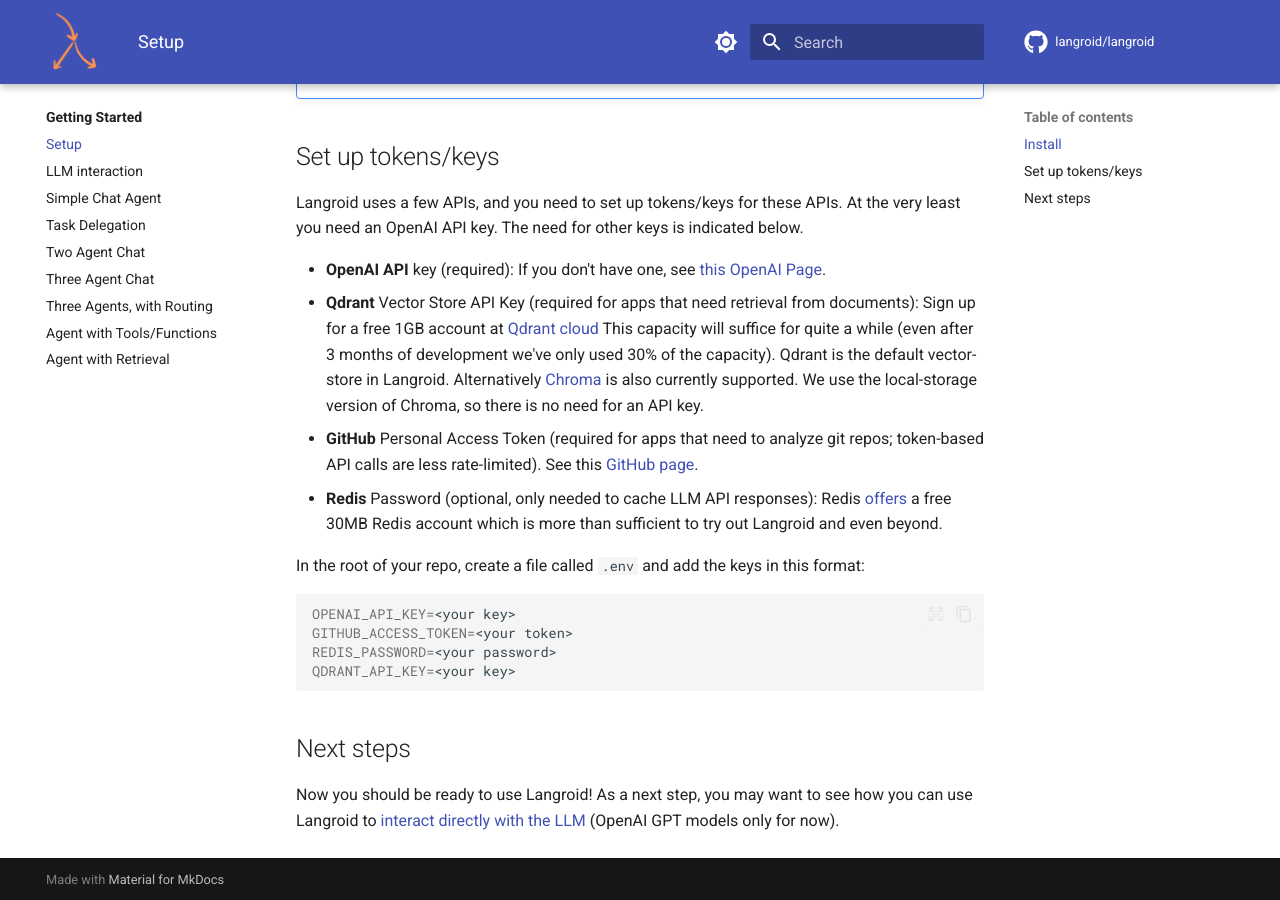
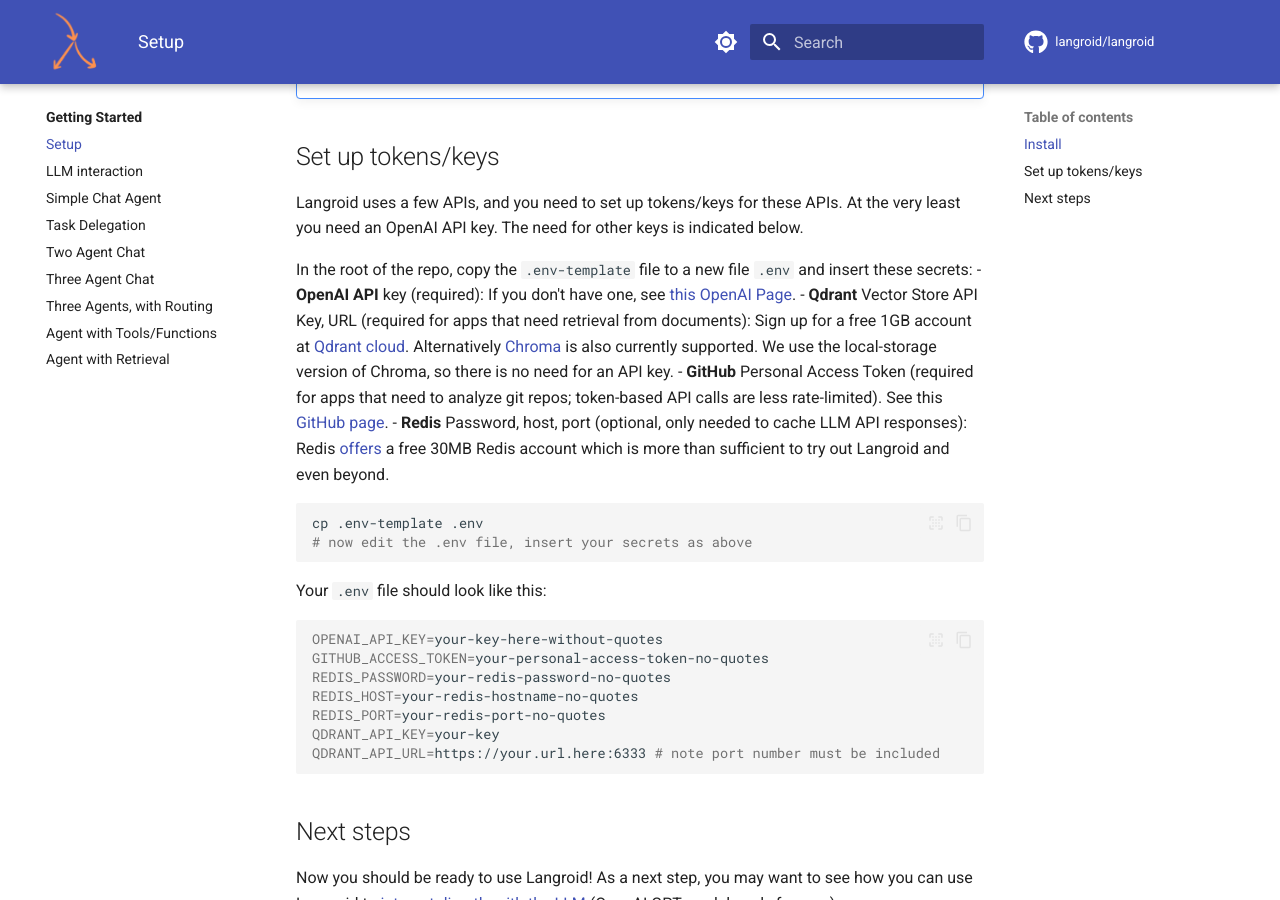
Before and after one commit to langroid/langroid, an MkDocs documentation site: the page built from docs/quick-start/setup.md, in a window 1280 px wide and 900 px high, scrolled down 824 px. Built offline with MkDocs 1.6.1 and Material for MkDocs 9.7.7, drawn with Linux system fonts in a browser that asks for light colours; comment, search, counter and statistics services are not loaded.

Commit message:
redis, qdrant config, instrucs

````diff
--- a/docs/quick-start/setup.md
+++ b/docs/quick-start/setup.md
@@ -37,26 +37,33 @@
 At the very least you need an OpenAI API key.
 The need for other keys is indicated below.
 
+In the root of the repo, copy the `.env-template` file to a new file `.env` and
+insert these secrets:
 - **OpenAI API** key (required): If you don't have one, see [this OpenAI Page](https://help.openai.com/en/collections/3675940-getting-started-with-openai-api).
-- **Qdrant** Vector Store API Key (required for apps that need retrieval from
-  documents): Sign up for a free 1GB account at [Qdrant cloud](https://cloud.qdrant.io)
-  This capacity will suffice for quite a while (even after 3 months of
-  development we've only used 30% of the capacity). Qdrant is the default
-  vector-store in Langroid. Alternatively [Chroma](https://docs.trychroma.com/) is also currently supported. We use the local-storage version of Chroma, so there is no need for an
-  API key.
+- **Qdrant** Vector Store API Key, URL (required for apps that need retrieval from
+  documents): Sign up for a free 1GB account at [Qdrant cloud](https://cloud.qdrant.io).
+  Alternatively [Chroma](https://docs.trychroma.com/) is also currently supported.
+  We use the local-storage version of Chroma, so there is no need for an API key.
 - **GitHub** Personal Access Token (required for apps that need to analyze git
   repos; token-based API calls are less rate-limited). See this
-    [GitHub page](https://docs.github.com/en/authentication/keeping-your-account-and-data-secure/managing-your-personal-access-tokens).
-- **Redis** Password (optional, only needed to cache LLM API responses):
+  [GitHub page](https://docs.github.com/en/authentication/keeping-your-account-and-data-secure/managing-your-personal-access-tokens).
+- **Redis** Password, host, port (optional, only needed to cache LLM API responses):
   Redis [offers](https://redis.com/try-free/) a free 30MB Redis account
   which is more than sufficient to try out Langroid and even beyond.
 
-In the root of your repo, create a file called `.env` and add the keys in this format:
 ```bash
-OPENAI_API_KEY=<your key>
-GITHUB_ACCESS_TOKEN=<your token>
-REDIS_PASSWORD=<your password>
-QDRANT_API_KEY=<your key>
+cp .env-template .env
+# now edit the .env file, insert your secrets as above
+```
+Your `.env` file should look like this:
+```bash
+OPENAI_API_KEY=your-key-here-without-quotes
+GITHUB_ACCESS_TOKEN=your-personal-access-token-no-quotes
+REDIS_PASSWORD=your-redis-password-no-quotes
+REDIS_HOST=your-redis-hostname-no-quotes
+REDIS_PORT=your-redis-port-no-quotes
+QDRANT_API_KEY=your-key
+QDRANT_API_URL=https://your.url.here:6333 # note port number must be included
 ```
 
 ## Next steps
````
Also changed, not shown: README.md (+9 -6 lines), 3 other files.
